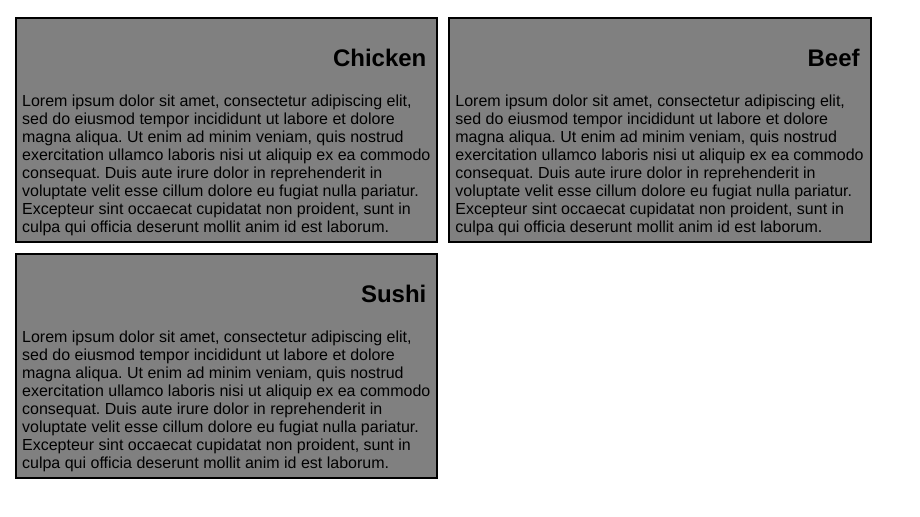
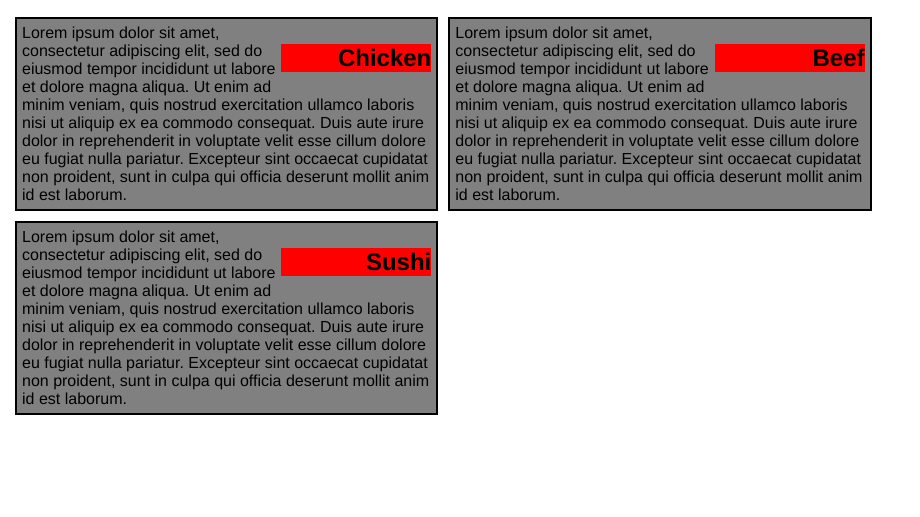
Before and after one commit to espen357moe/Module-2-Solution, a plain HTML site: page index.html in a window 1280 px wide. Shown: the part 61-578 px from the top of the page, without its empty margins (0-920 px from the left). Drawn offline with Linux system fonts and the light colour scheme.

Commit message:
Attempted styling of header boxes

```diff
--- a/css/styles.css
+++ b/css/styles.css
@@ -14,9 +14,12 @@ h1 {
   text-align: center;
 }
 
-h2 {
-  margin-right: 5px;
+div h2 {
+  float: right;
+  width: 150px;
   text-align: right;
+  background-color: red;
+  top: 0px;
 }
 
 .row {
```
